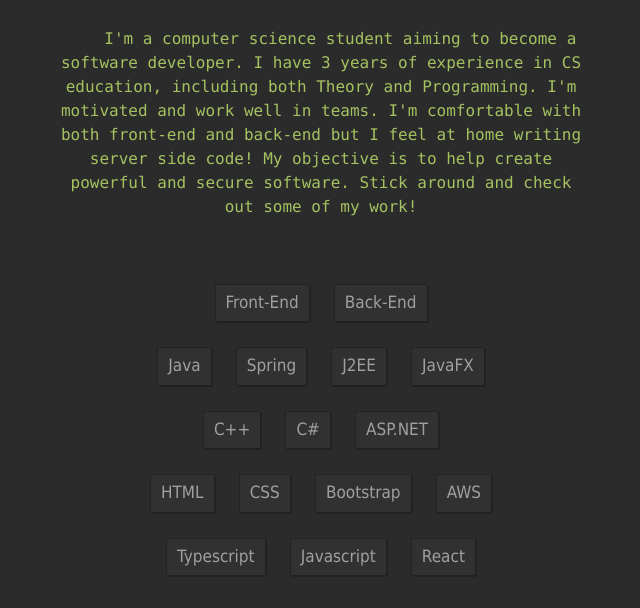
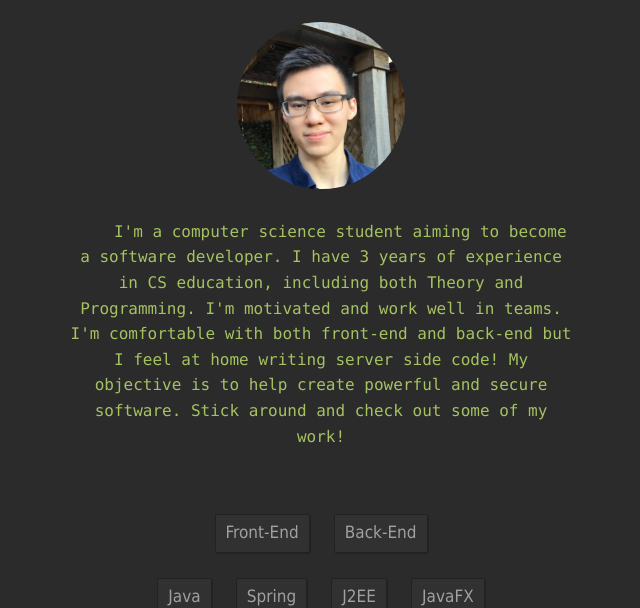
Before and after one commit to JosephPrichard/JosephPrichard.github.io, a plain HTML site: page index.html in a window 1280 px wide. Shown: the part 192-800 px from the top of the page, without its empty margins (319-959 px from the left). Drawn offline with nearby package versions, Linux system fonts and the light colour scheme.

Commit message:
New picture

```diff
--- a/index.css
+++ b/index.css
@@ -94,8 +94,9 @@ html, body {
 }
 
 .content-text {
+    line-height: 1.6;
     margin: auto;
-    width: 100%;
+    width: 95%;
     padding: 10px;
     color: rgb(165,194,97);
     font-family: Consolas, Menlo, Monaco, monospace, serif;
@@ -189,6 +190,12 @@ html, body {
     cursor: pointer;
 }
 
+.me {
+    width: 15%;
+    border-radius: 50%;
+    margin-top: 25px;
+}
+
 /* scrollbar webkit */
 
 body::-webkit-scrollbar-track {
--- a/index.html
+++ b/index.html
@@ -12,6 +12,7 @@
     <div class="container">
         <div class="title center"> Hi, I'm Joseph</div>
         <div class="sub-title center"> Software Developer</div>
+        <img src="web-content/joseph.jfif" class="me" alt="">
         <div class="container-content" id="container">
             <div class="panel">
                 <div class="content-text">
```
Also changed, not shown: web-content/joseph.jfif (added).
